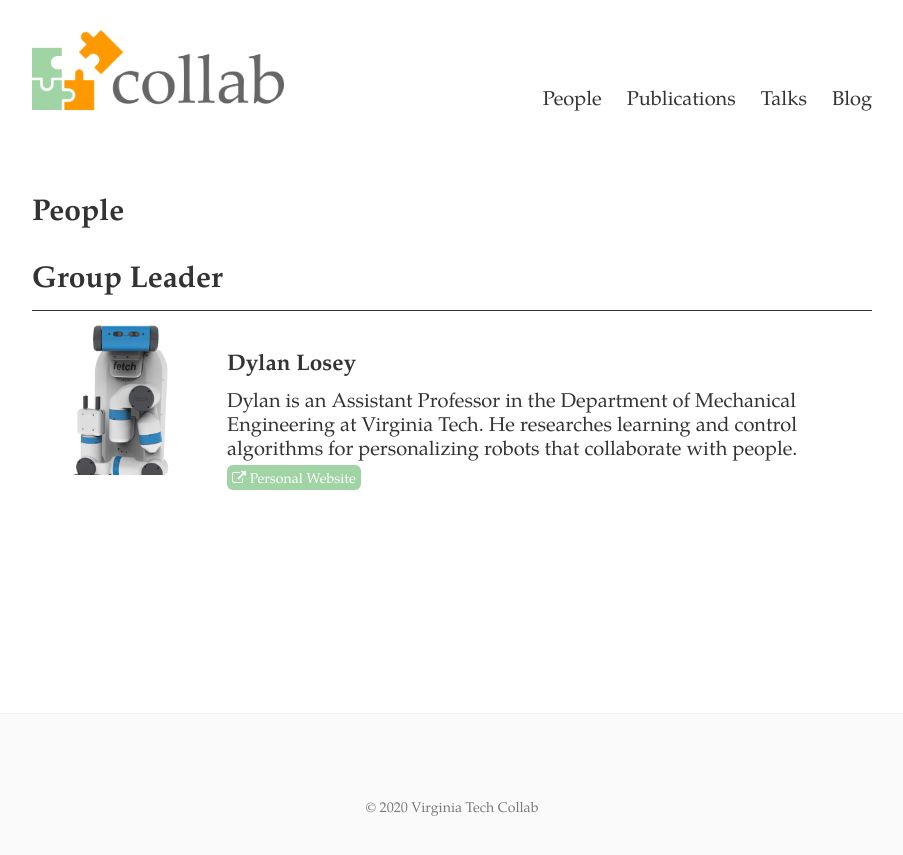
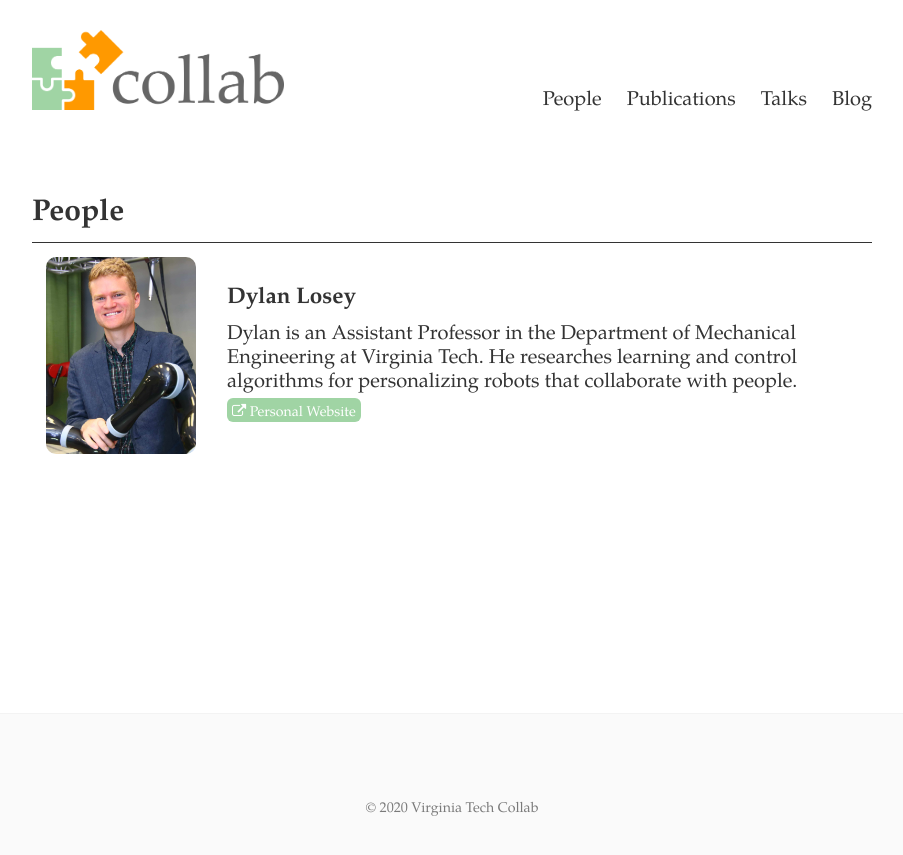
Before and after one commit to VT-Collab/vt-collab.github.io, a Jekyll site: the page built from people.html, in a window 1280 px wide. Shown: the top 855 px of the page, without its empty margins (188-1091 px from the left). Built offline with Jekyll 4.4.1, drawn with Linux system fonts in a browser that asks for light colours.

Commit message:
cleaned up people page

```diff
--- a/_data/people.yml
+++ b/_data/people.yml
@@ -1,6 +1,6 @@
 
 - name: Dylan Losey
-  picture:
+  picture: /images/people/dylan.png
   website: http://dylanlosey.com/
   description: Dylan is an Assistant Professor in the Department of Mechanical Engineering at Virginia Tech. He researches learning and control algorithms for personalizing robots that collaborate with people.
   rank: leader
--- a/people.html
+++ b/people.html
@@ -34,7 +34,7 @@ tags: people
   {% endif %}
 {% endfor %}
 {% if members > 0 %}
-<h2>{{ rank.display }}</h2>
+<!-- <h2>{{ rank.display }}</h2> -->
 <div>
   <table>
     {% for person in site.data.people %}
```
Also changed, not shown: images/people/dylan.png (added).
